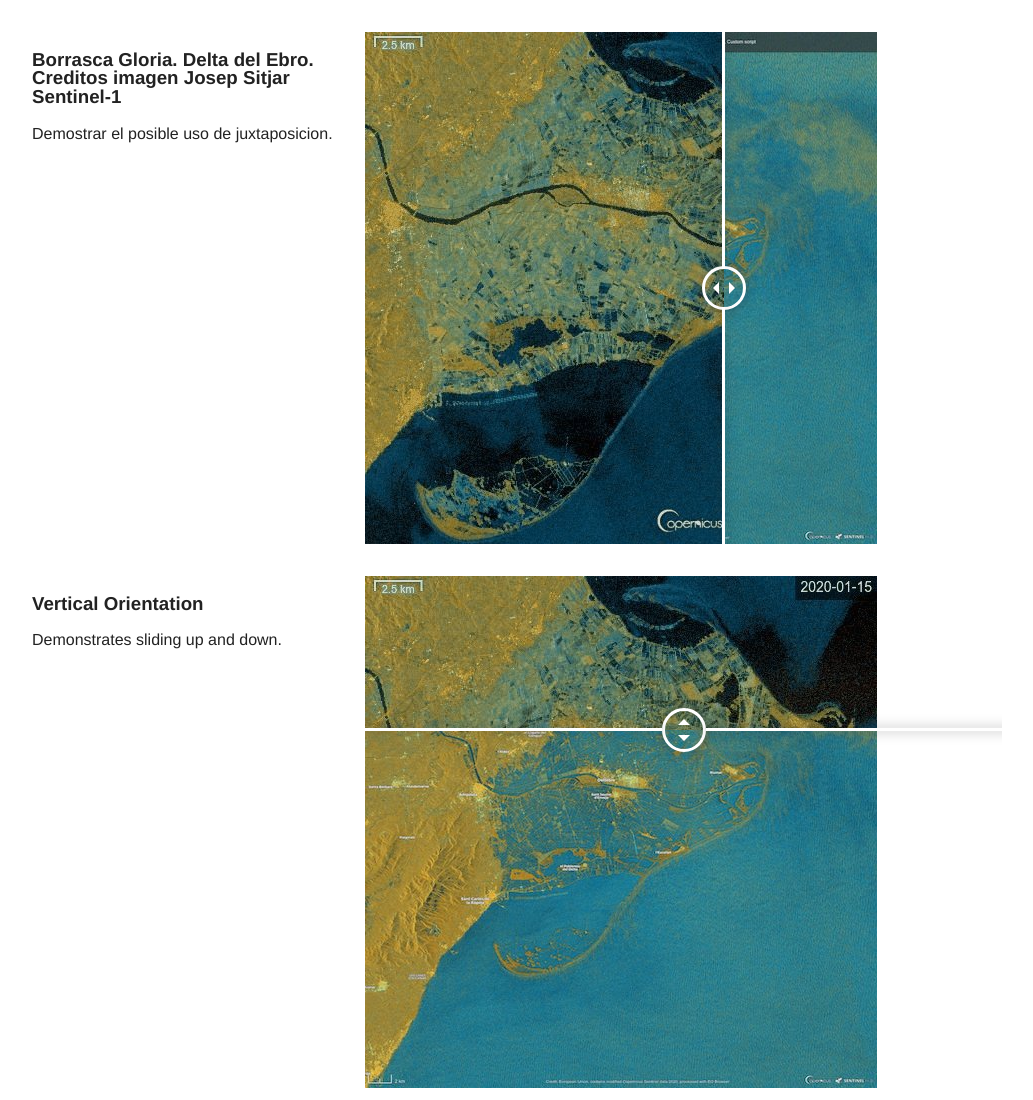
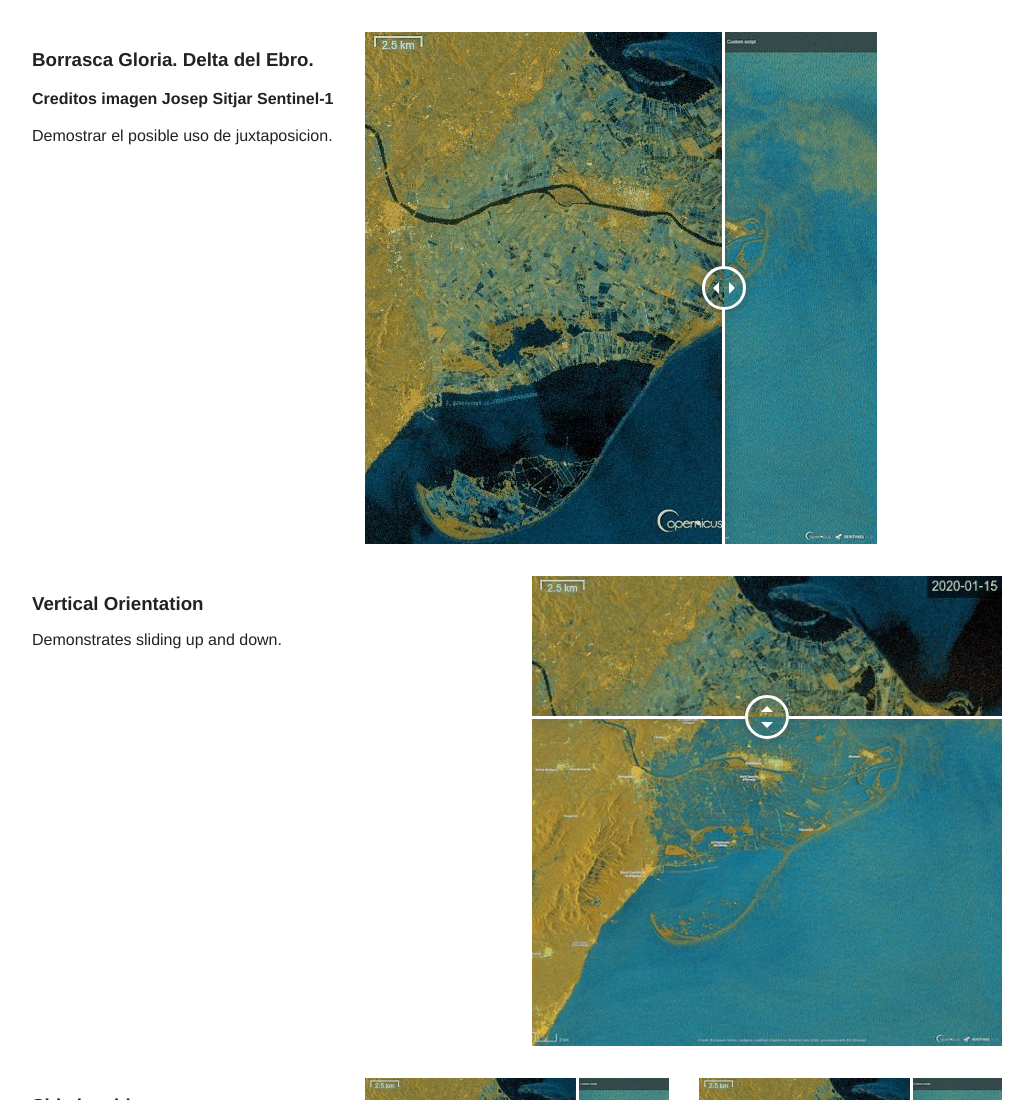
Before and after one commit to Lauraruizoliveros/juxtaposition, a website: page index.htm in a window 1280 px wide. Shown: the top 1100 px of the page, without its empty margins (123-1156 px from the left). Drawn offline with nearby package versions, Linux system fonts and the light colour scheme; files whose address does not match are found by name.

Commit message:
Update index.htm

```diff
--- a/index.htm
+++ b/index.htm
@@ -20,7 +20,8 @@
 
     <div class="row" style="margin-top: 2em;">
       <div class="large-4 columns">
-        <h3>Borrasca Gloria. Delta del Ebro. Creditos imagen Josep Sitjar Sentinel-1</h3>
+        <h3>Borrasca Gloria. Delta del Ebro.</h3>
+        <h4>Creditos imagen Josep Sitjar Sentinel-1</h4>
         <p>Demostrar el posible uso de juxtaposicion.</p>
       </div>
 
@@ -37,7 +38,7 @@
         <h3>Vertical Orientation</h3>
         <p>Demonstrates sliding up and down.</p>
       </div>
-      <div class="large-8 columns">
+      <div class="large-6 columns">
         <div class="img2" data-orientation="vertical">
           <img src="img2/Gloria_15_Enero.jpeg" />
           <img src="img2/Gloria_21_Enero.jpeg" />
```
